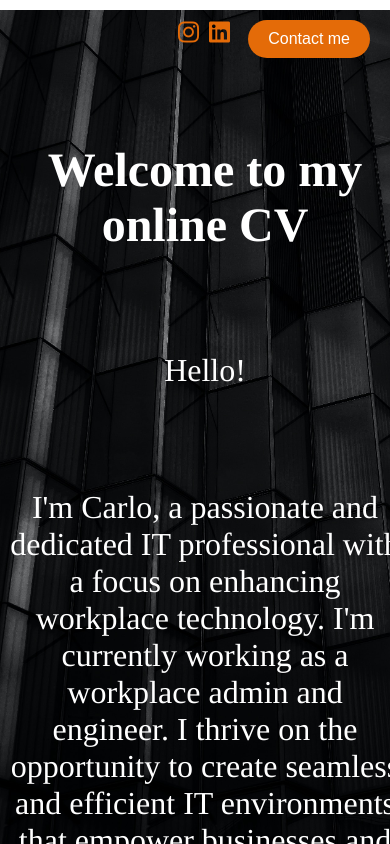
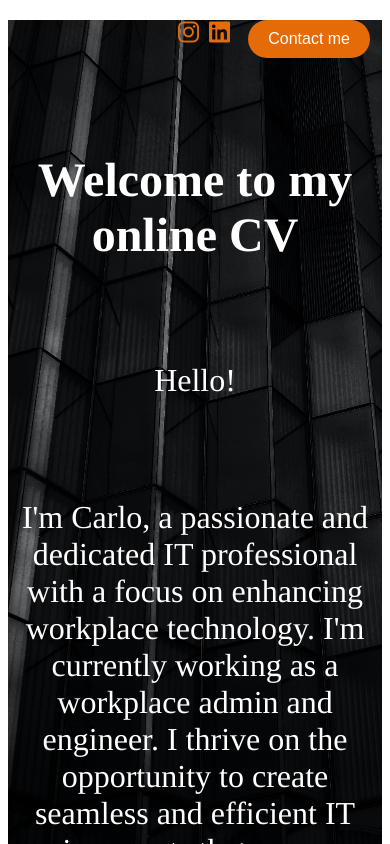
Before and after one commit to CarloRoethlisberger/MyPortfoliopage, an Angular app: page / in a window 390 px wide. Shown: the top 844 px of the page. Built offline with nearby package versions, Linux system fonts and the light colour scheme.

Commit message:
Changes to media query

```diff
--- a/src/app/app.component.css
+++ b/src/app/app.component.css
@@ -207,10 +207,13 @@ img {
         }
 
 
+        /* Media Query for smaller screens --------------------------------------------------------------------------------------------------------------------- */
         @media screen and (max-width: 800px) {
 
             html, body {
                 background-image: url('../assets/mobile_background.jpg'); /* Set the mobile background image URL */
+                margin: 0;
+                padding: 0;
             }
 
 
@@ -218,12 +221,12 @@ img {
             /* Adjust font size for text in the starting_page section */
             .starting_page h1 {
                 font-size: 10px;
-                margin-left: 20px;
+                margin-left: auto;
             }
 
             .starting_page p {
-                font-size: 8px;
-                margin-left: 20px;
+                font-size: 5px;
+                margin-left: auto;
             }
 
 
```
Also changed, not shown: 3 other files (tests, documents, lock files or other folders).
